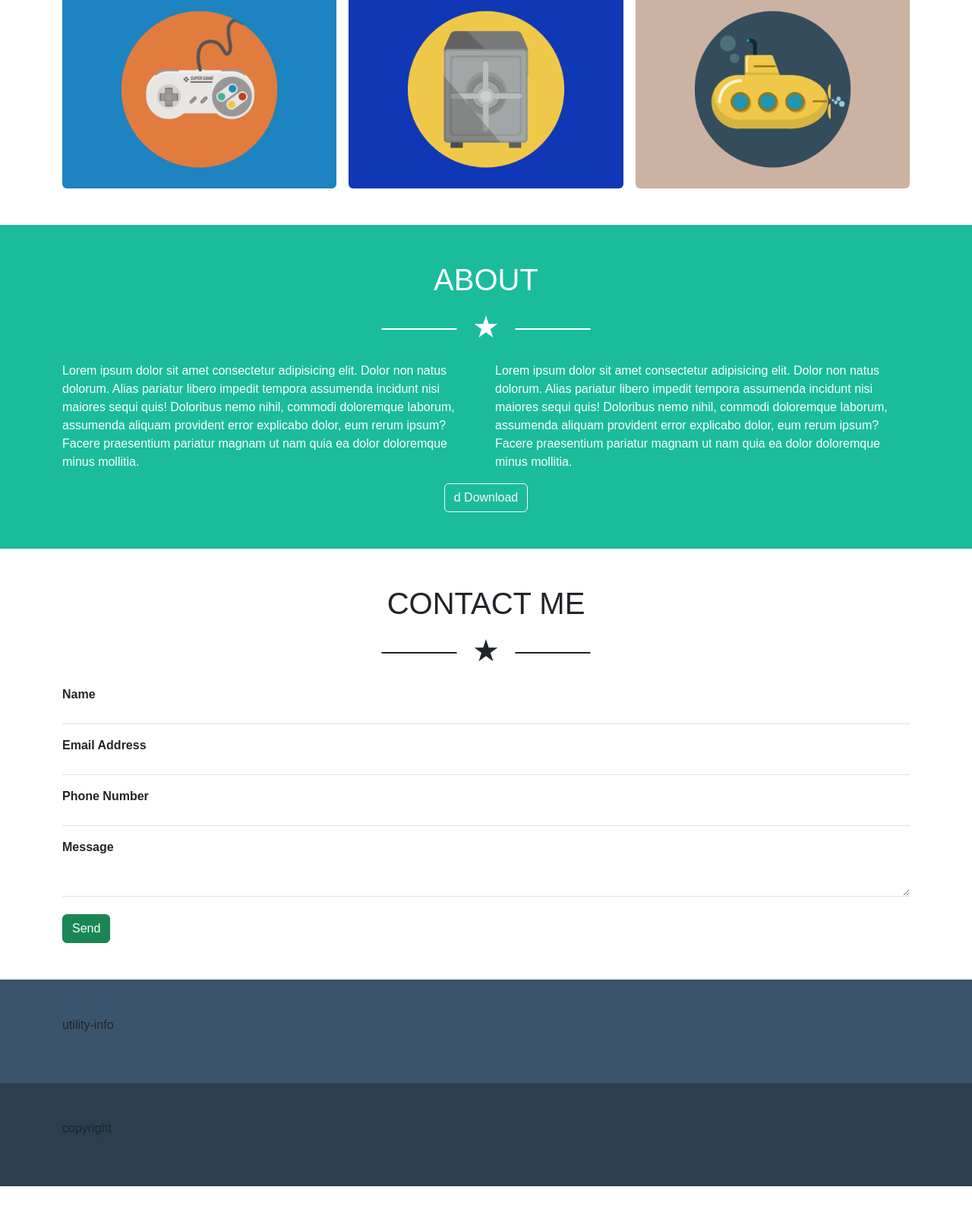
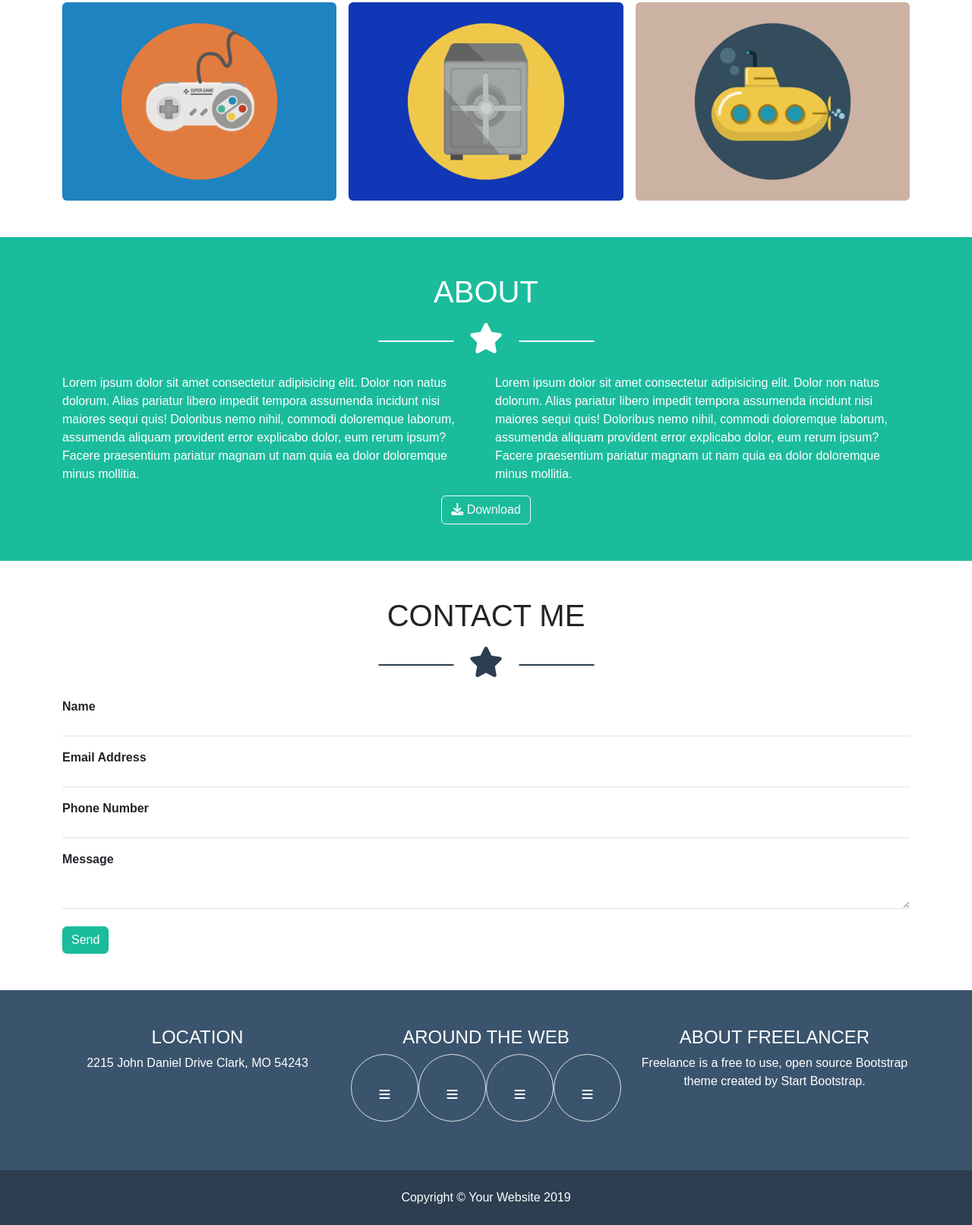
Before and after one commit to AntoCic/html-css-bootstrap-freelancer, a plain HTML site: page index.html in a window 1280 px wide. Shown: the part 1000-2612 px from the top of the page at 76% size. Before the commit the page ends 2561 px from the top, so only its background shows below. Drawn offline with nearby package versions, Linux system fonts and the light colour scheme.

Commit message:
ADDED: HTML CSS footer style content and FIXED: CSS about bg color

```diff
--- a/index.html
+++ b/index.html
@@ -11,9 +11,9 @@
     <link rel="stylesheet" href="./style/style.css">
 </head>
 
-<body class="deug">
-    <header>
-        <div class="container py-2">
+<body>
+    <header class="ms_bg-blue">
+        <div class="container py-3">
             <div class="row justify-content-between align-items-center text-white">
                 <div class="col-auto ms_logo ">
                     <h1 class="mb-0 h3">START BOOTSTRAP</h1>
@@ -29,13 +29,13 @@
     </header>
 
     <main>
-        <section class="ms_hero py-5">
+        <section class="ms_hero ms_bg-green py-5">
             <div class="container">
                 <div class="row justify-content-center text-white">
                     <div class="col-auto text-center">
                         <img class="mw-100" src="./img/avatar.svg" alt="" width="200">
                         <h2 class="h1">START BOOTSTRAP</h2>
-                        <p class="ms_star fs-1">&starf;</p>
+                        <p class="ms_star fs-1 text-white"><i class="fa-solid fa-star"></i></p>
                         <p>GRAPHIC ARTIST - WEB DESIGNER - ILLUSTRATOR</p>
                     </div>
                 </div>
@@ -46,7 +46,7 @@
                 <div class="row">
                     <div class="col text-center">
                         <h2 class="h1">PORTFOLIO</h2>
-                        <p class="ms_star fs-1">&starf;</p>
+                        <p class="ms_star fs-1"><i class="fa-solid fa-star"></i></p>
                     </div>
                 </div>
                 <div class="row row-cols-1 row-cols-md-2 row-cols-lg-3 g-3">
@@ -71,12 +71,12 @@
                 </div>
             </div>
         </section>
-        <section class="ms_about py-5 text-white">
+        <section class="ms_about ms_bg-green py-5 text-white">
             <div class="container">
                 <div class="row">
                     <div class="col text-center">
                         <h2 class="h1">ABOUT</h2>
-                        <p class="ms_star fs-1">&starf;</p>
+                        <p class="ms_star fs-1 text-white"><i class="fa-solid fa-star"></i></p>
                     </div>
                 </div>
                 <div class="row row-cols-1 row-cols-md-2">
@@ -105,7 +105,7 @@
                 </div>
                 <div class="row justify-content-center">
                     <div class="col-auto">
-                        <button type="button" class="btn btn-outline-light">d Download</button>
+                        <button type="button" class="btn btn-outline-light"><i class="fa-solid fa-download"></i> Download</button>
                     </div>
                 </div>
 
@@ -116,7 +116,7 @@
                 <div class="row">
                     <div class="col text-center">
                         <h2 class="h1">CONTACT ME</h2>
-                        <p class="ms_star fs-1">&starf;</p>
+                        <p class="ms_star fs-1"><i class="fa-solid fa-star"></i></p>
                     </div>
                     <div class="col-12">
                         <form action="">
@@ -134,9 +134,10 @@
                             </div>
                             <div class="mb-3">
                                 <label for="message" class="fw-bold">Message</label>
-                                <textarea type="text" class="w-100 border border-0 border-bottom" id="message"></textarea>
+                                <textarea type="text" class="w-100 border border-0 border-bottom"
+                                    id="message"></textarea>
                             </div>
-                            <button type="button" class="btn btn-success">Send</button>
+                            <button type="submit" class="btn btn-outline-dark text-white ms_bg-green border-0">Send</button>
                         </form>
                     </div>
                 </div>
@@ -145,15 +146,39 @@
         </section>
     </main>
 
-    <footer>
-        <section class="ms_utility-info py-5">
+    <footer class="text-white text-center">
+        <section class="ms_utility-info ms_bg-blue2 py-5">
             <div class="container">
-                <p>utility-info</p>
+                <div class="row row-cols-1 row-cols-md-3">
+                    <div class="col">
+                        <h4>LOCATION</h4>
+                        <p>2215 John Daniel Drive Clark, MO 54243</p>
+                    </div>
+                    <div class="col">
+                        <h4>AROUND THE WEB</h4>
+                        <ul class="d-flex list-unstyled justify-content-center">
+                            <li class="border rounded-circle ratio ratio-1x1"><i class="fa-solid fa-bars top-50"></i></li>
+                            <li class="border rounded-circle ratio ratio-1x1"><i class="fa-solid fa-bars top-50"></i></li>
+                            <li class="border rounded-circle ratio ratio-1x1"><i class="fa-solid fa-bars top-50"></i></li>
+                            <li class="border rounded-circle ratio ratio-1x1"><i class="fa-solid fa-bars top-50"></i></li>
+                        </ul>
+                    </div>
+                    <div class="col">
+                        <h4>ABOUT FREELANCER</h4>
+                        <p>Freelance is a free to use, open source
+                            Bootstrap theme created by <span>Start
+                                Bootstrap.</span></p>
+                    </div>
+                </div>
             </div>
         </section>
-        <section class="ms_copyright py-5">
+        <section class="ms_copyright ms_bg-blue py-4">
             <div class="container">
-                <p>copyright</p>
+                <div class="row">
+                    <div class="col">
+                        <p class="my-0">Copyright © Your Website 2019</p>
+                    </div>
+                </div>
             </div>
         </section>
     </footer>
--- a/style/style.css
+++ b/style/style.css
@@ -3,21 +3,22 @@
   --ms_bg_green:#1ABC9C;
   --ms_bg_blue2:#3A546D;
 }
-/*************************************************
-    GENERAL STYLES
- *************************************************/
-body{
-  font-family:Arial, Helvetica, sans-serif;
+
+/* UTILITY */
+.ms_bg-blue{
+  background-color: var(--ms_bg_blue);
+}
+.ms_bg-green{
+  background-color: var(--ms_bg_green);
+}
+.ms_bg-blue2{
+  background-color: var(--ms_bg_blue2);
 }
 
-/* HEADER */
-header{
-  background-color: var(--ms_bg_blue);
+/* COMPONENTS */
+.ms_star{
+  color: #2C3E50;
 }
-
-
-
-/* MAIN */
 .ms_star::before{
   content: "";
   display: inline-block;
@@ -36,38 +37,15 @@ header{
   margin-left: 20px;
   border-radius: 5px;
 }
-.ms_hero{
-  background-color: var(--ms_bg_green);
+/*************************************************
+    GENERAL STYLES
+ *************************************************/
+body{
+  font-family:Arial, Helvetica, sans-serif;
 }
 
-.ms_about{
-  background-color: var(--ms_bg_green);
-}
+/* HEADER */
+
+/* MAIN */
 
 /* FOOTER */
-.ms_utility-info{
-  background-color: var(--ms_bg_blue2);
-}
-
-.ms_copyright{
-  background-color: var(--ms_bg_blue);
-}
-
- /*************************************************
-    DEBUG
- *************************************************/
- .debug :is(header, main, footer){
-  border: 2px solid rgb(0, 250, 0);
-}
-
-.debug [class^="container"]{
-  border: 1px dashed rgba(250, 0, 0, 0.3);
-}
-
-.debug .row {
-  border: 1px solid rgba(0, 0, 0, 0.3);
-}
-
-.debug [class^="col"] {
-  background-color: #daa52062;
-}
```
